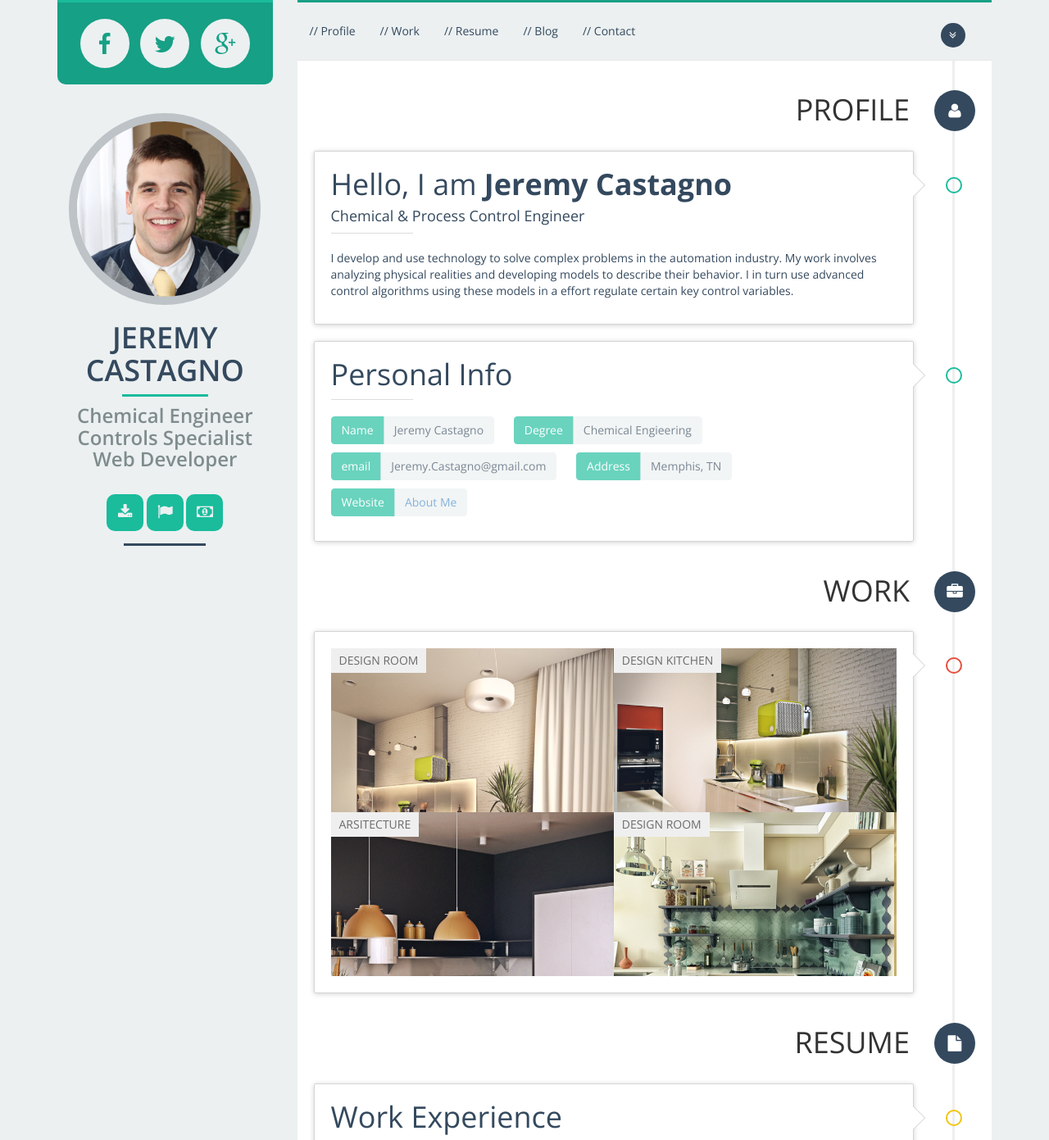
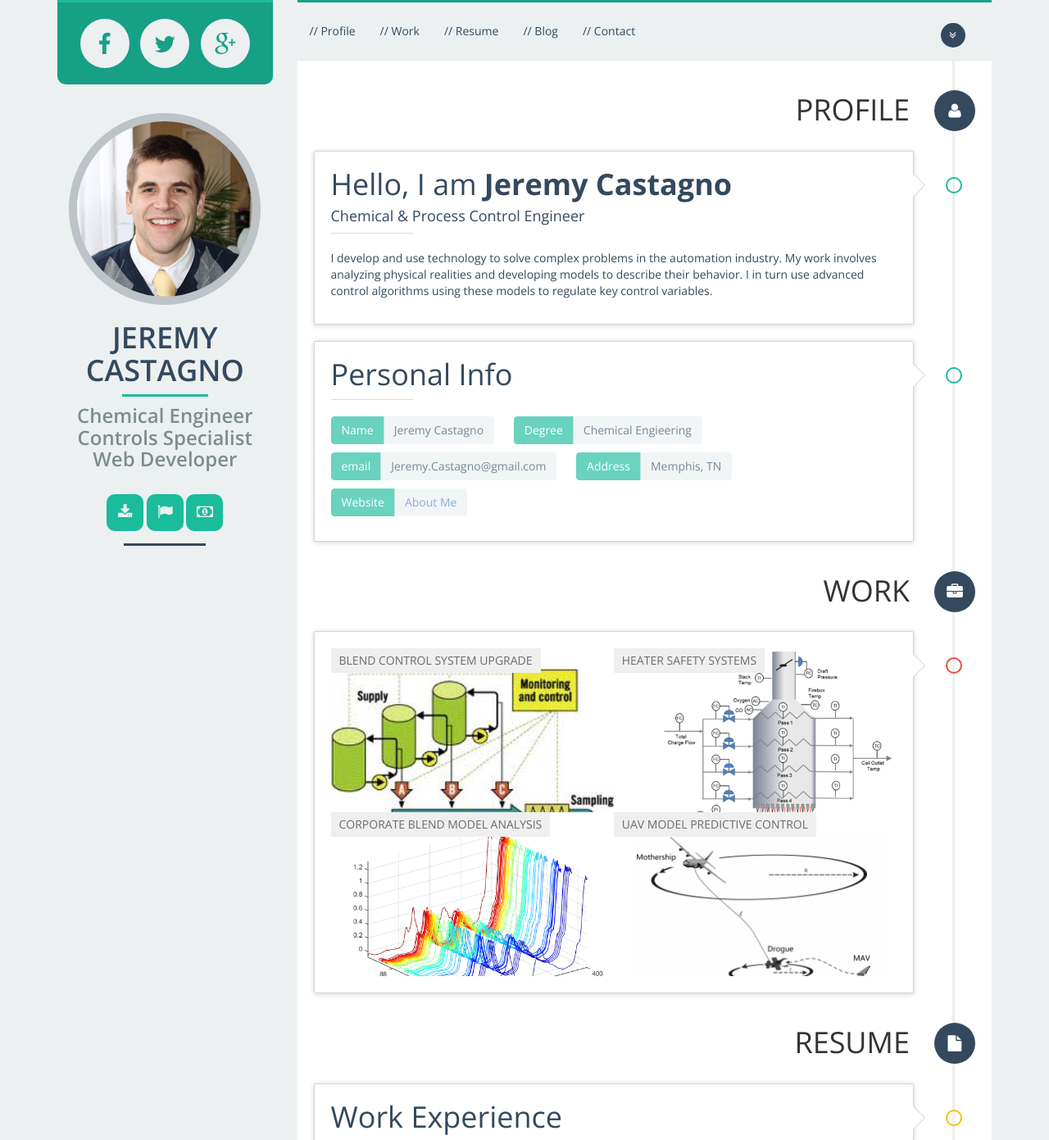
Before and after one commit to JeremyBYU/aboutMe, a plain HTML site: page index.html in a window 1280 px wide. Shown: the part 7-1398 px from the top of the page at 82% size. Drawn offline with nearby package versions, Linux system fonts and the light colour scheme.

Commit message:
Adding Content
Photos, Overviews

```diff
--- a/index.html
+++ b/index.html
@@ -93,7 +93,7 @@
 					          		<h4>Chemical & Process Control Engineer</h4>
 					          		<div class="hr-left"></div>
 
-					          		<p>I develop and use technology to solve complex problems in the automation industry.  My work involves analyzing physical realities and developing models to describe their behavior. I in turn use advanced control algorithms using these models in a effort regulate certain key control variables.   </p>
+					          		<p>I develop and use technology to solve complex problems in the automation industry.  My work involves analyzing physical realities and developing models to describe their behavior. I in turn use advanced control algorithms using these models to regulate key control variables.   </p>
 					          	</div>
 					        </li>
 					        <li id="personal-info">
@@ -137,17 +137,17 @@
 					          	<div class="timeline-panel">
 					            	<div class="timeline-body">
 					            		<ul class="thumbs">
-								            <li><a href="#thumb1" class="thumbnail" style="background-image: url('img/content/thumbnail.jpg')">
-								                <h4>Design Room</h4><span class="description">Get More desain</span></a>
+								            <li><a href="#thumb1" class="thumbnail" style="background-image: url('img/content/Blend.jpg')">
+								                <h4>Blend Control System Upgrade</h4><span class="description">Controls and Optimization</span></a>
 								            </li>
 								            <li>
-								                <a href="#thumb2" class="thumbnail" style="background-image: url('img/content/thumbnail1.jpg')"><h4>Design Kitchen</h4><span class="description">Beautiful design</span></a>
+								                <a href="#thumb2" class="thumbnail" style="background-image: url('img/content/Fired-Heater.png')"><h4>Heater Safety Systems </h4><span class="description">Safety and Reliability </span></a>
 								            </li>
 								            <li>
-								                <a href="#thumb3" class="thumbnail" style="background-image: url('img/content/thumbnail3.jpg')"><h4>Arsitecture</h4><span class="description">Clean Design</span></a>
+								                <a href="#thumb3" class="thumbnail" style="background-image: url('img/content/Model-Analysis.png')"><h4>Corporate Blend Model Analysis</h4><span class="description">Improving Key Models</span></a>
 								            </li>
 								            <li>
-								                <a href="#thumb4" class="thumbnail" style="background-image: url('img/content/thumbnail4.jpg')"><h4>Design Room</h4><span class="description">Beautiful design</span></a>
+								                <a href="#thumb4" class="thumbnail" style="background-image: url('img/content/UAV.png')"><h4>UAV Model Predictive Control</h4><span class="description">Moving Horizon Estimation</span></a>
 								            </li>
 
 								        </ul>
```
Also changed, not shown: img/content/Blend.jpg (added), img/content/Fired-Heater.png (added), img/content/Model-Analysis.png (added), img/content/UAV.PNG (added).
